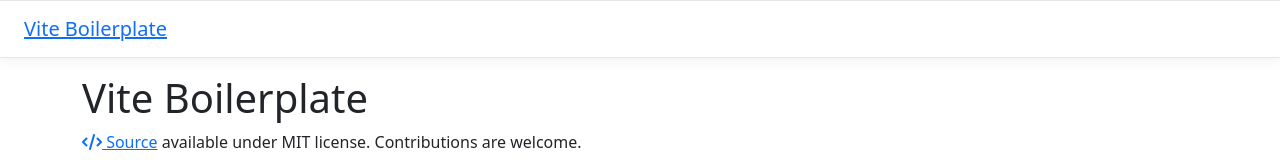
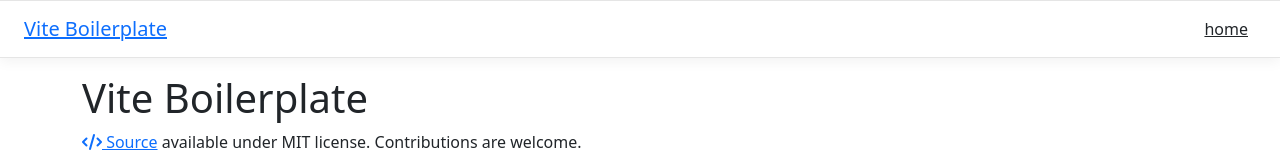
Before and after one commit to nexys-system/boilerplate_vite, a React (Vite) app: page / in a window 1280 px wide. Shown: the top 160 px of the page. Built offline with nearby package versions, Linux system fonts and the light colour scheme.

Commit message:
Update links.ts

```diff
--- a/src/links.ts
+++ b/src/links.ts
@@ -1,4 +1,4 @@
-export const links = {};
+export const links = {home: {link: '/', name: 'home'}};
 
 export const menus: { name: string; link: string }[] = Object.values(links);
 
```
